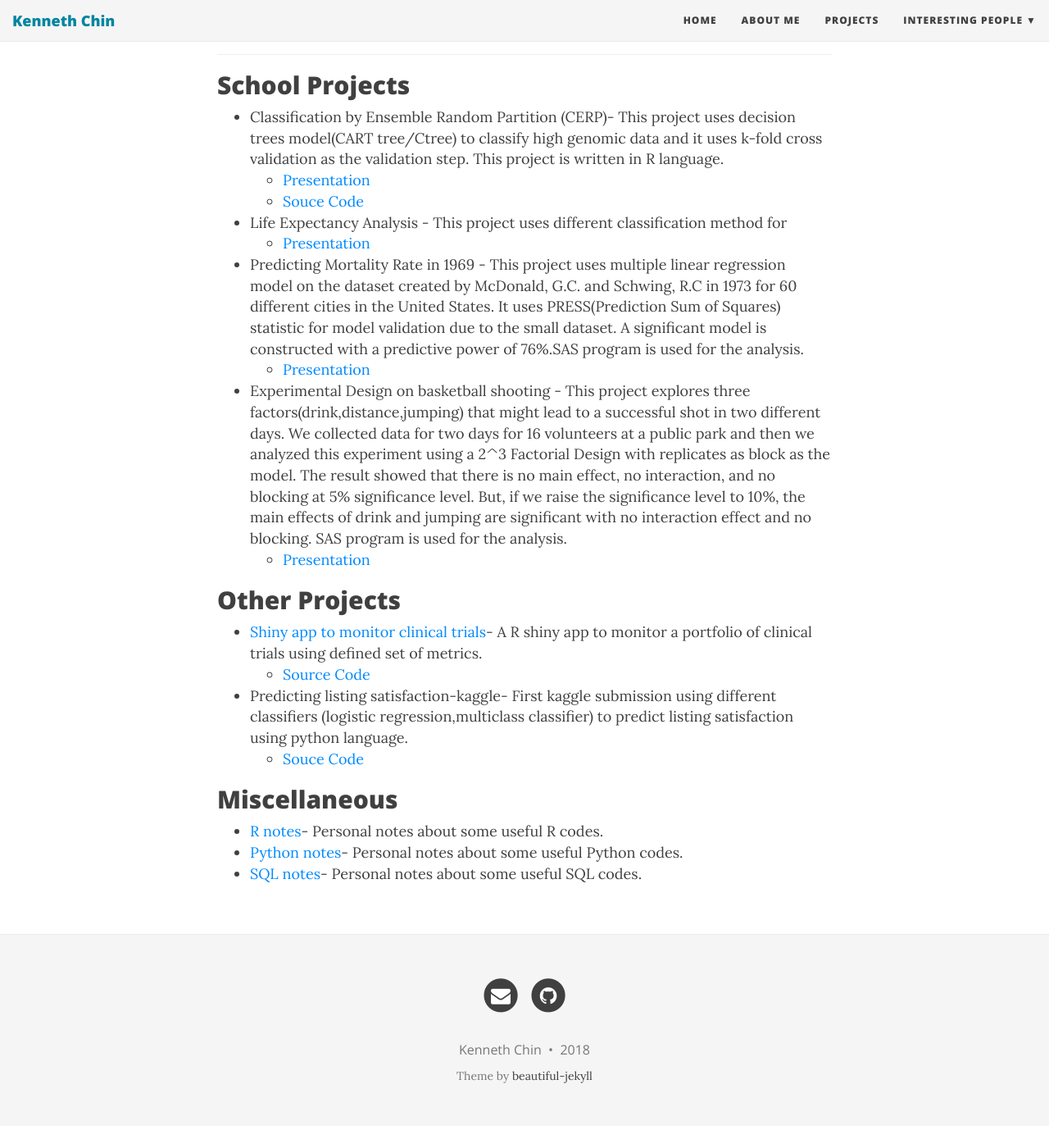
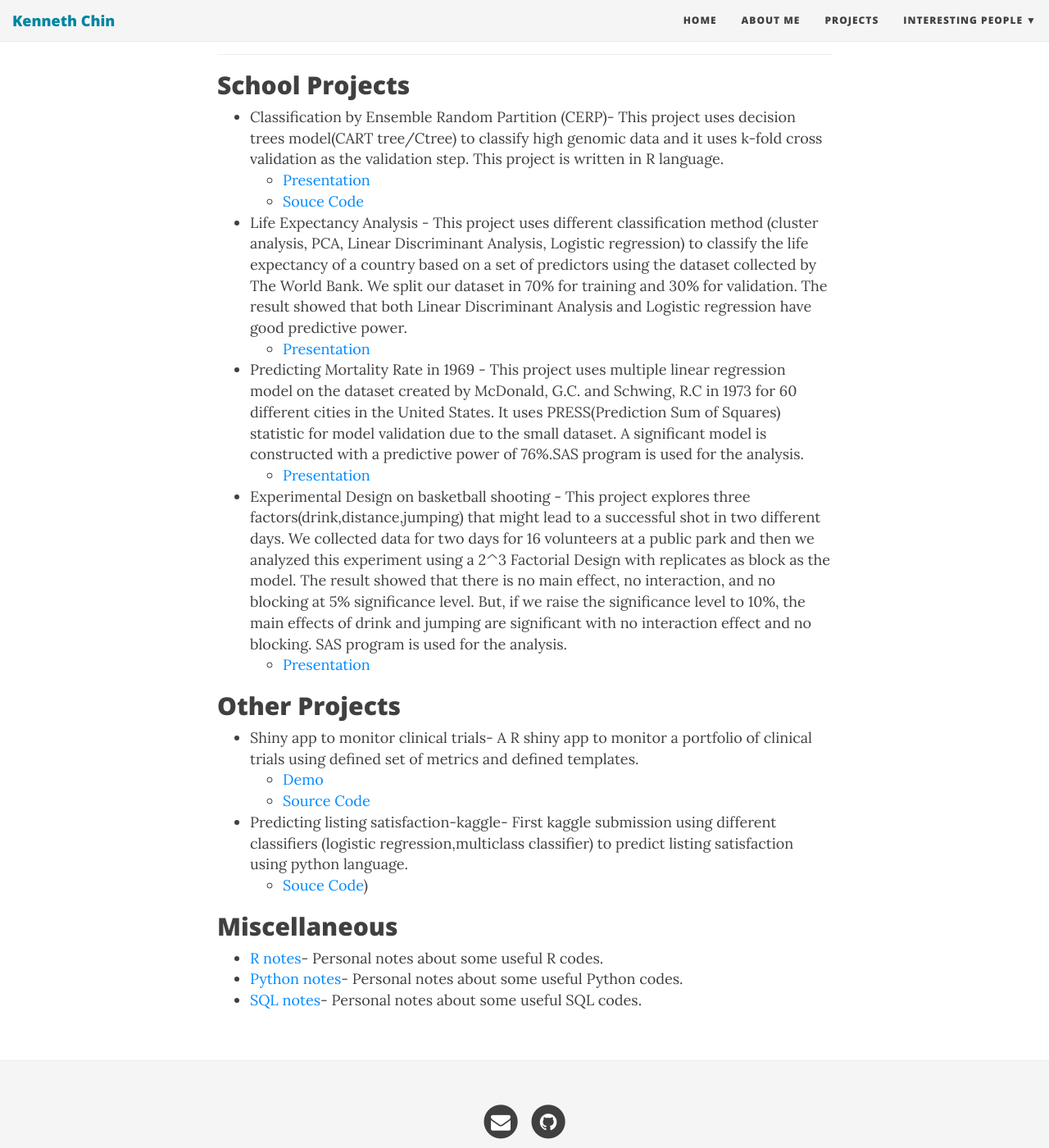
Before and after one commit to kennchin/kennchin.github.io, a Jekyll site: the page built from Projects.md, in a window 1280 px wide and 1400 px high, scrolled down 269 px. Shown: the whole window at 82% size. Built offline with Jekyll 4.4.1, drawn with Linux system fonts in a browser that asks for light colours; nearby versions of some CDN libraries; before the commit the page ends 1642 px from its top, so only the background shows below that.

Commit message:
Update Projects.md

```diff
--- a/Projects.md
+++ b/Projects.md
@@ -12,7 +12,7 @@ This page contains school/recreation/fun projects that makes my day and my pride
   - [Presentation](https://portfolium.com/entry/classification-by-ensemble-of-random-partition)
   - [Souce Code](https://github.com/kennchin/CERP)
 
-- Life Expectancy Analysis - This project uses different classification method for
+- Life Expectancy Analysis - This project uses different classification method (cluster analysis, PCA, Linear Discriminant Analysis, Logistic regression) to classify the life expectancy of a country based on a set of predictors using the dataset collected by The World Bank. We split our dataset in 70% for training and 30% for validation. The result showed that both Linear Discriminant Analysis and Logistic regression have good predictive power.
   - [Presentation](https://portfolium.com/entry/classification-method)
 
 - Predicting Mortality Rate in 1969 - This project uses multiple linear regression model on the dataset created by McDonald, G.C. and Schwing, R.C in 1973 for 60 different cities in the United States.  It uses PRESS(Prediction Sum of Squares) statistic for model validation due to the small dataset. A significant model is constructed with a predictive power of 76%.SAS program is used for the analysis.
@@ -23,11 +23,12 @@ This page contains school/recreation/fun projects that makes my day and my pride
 
 
 ## Other Projects
-- [Shiny app to monitor clinical trials](https://kennchin.shinyapps.io/Monitor/)- A R shiny app to monitor a portfolio of clinical trials using defined set of metrics.
+- Shiny app to monitor clinical trials- A R shiny app to monitor a portfolio of clinical trials using defined set of metrics and defined templates.
+  - [Demo](https://kennchin.shinyapps.io/Monitor/)
   - [Source Code](https://github.com/kennchin/shiny_app_monitor)
 
 - Predicting listing satisfaction-kaggle- First kaggle submission using different classifiers (logistic regression,multiclass classifier) to predict listing satisfaction using python language.
-  - [Souce Code]([Predicting listing satisfaction-kaggle](https://github.com/kennchin/Kaggle/tree/master/Predict%20listing%20satisfaction))
+  - [Souce Code](https://github.com/kennchin/Kaggle/tree/master/Predict%20listing%20satisfaction))
 
 ## Miscellaneous
 - [R notes](https://github.com/kennchin/R_codes)- Personal notes about some useful R codes.
```
